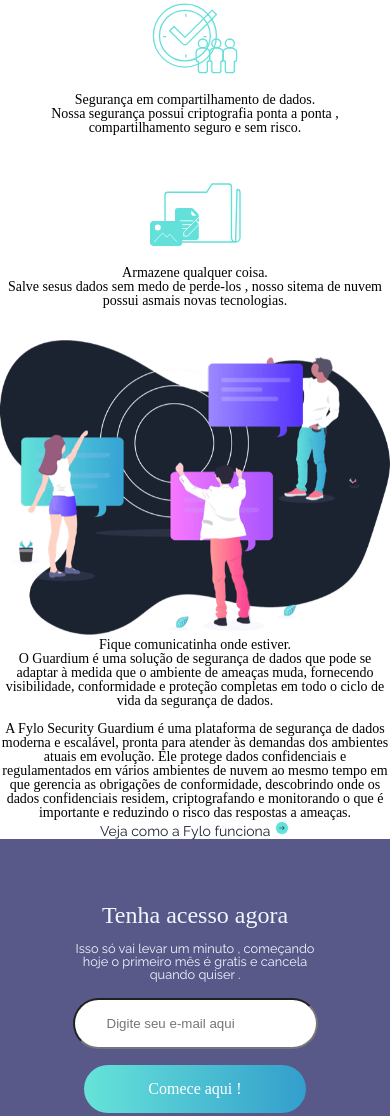
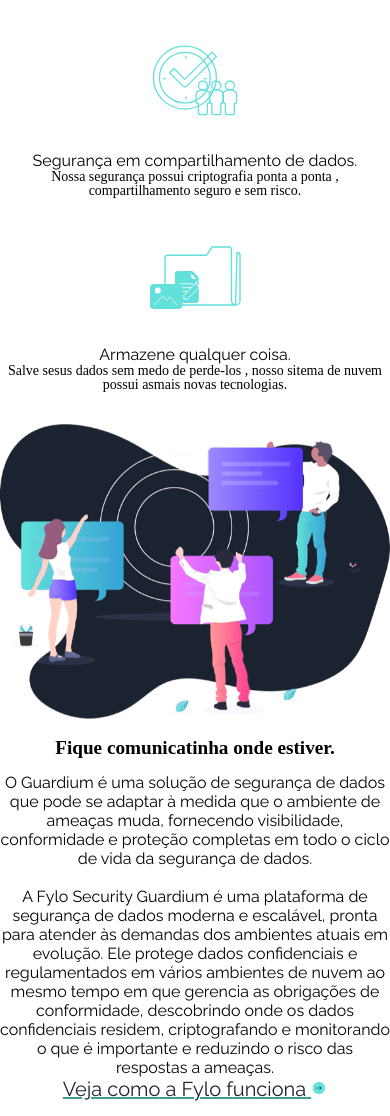
Before and after one commit to DocCaio/Fylo, a plain HTML site: page index.html in a window 390 px wide. Shown: the part 1181-2297 px from the top of the page. Drawn offline with nearby package versions, Linux system fonts and the light colour scheme.

Commit message:
mobile
finished

```diff
--- a/index.html
+++ b/index.html
@@ -48,25 +48,25 @@
 
       <div class="servicos_main-div-grid">
         <img class="servicos_main-div-img" src="/images/icon-access-anywhere.svg" alt="computador">
-        <h3 class="h3">Acesse seus arquivos em qualquer lugar.</h3>
+        <h3 class="servicos_main-div-text">Acesse seus arquivos em qualquer lugar.</h3>
         <p class="p">Você consigue acessar sesus arquivos pelo celula ,teblet ou desktop.</p>
      </div>
 
       <div  class="servicos_main-div-grid">
         <img  class="servicos_main-div-img"src="/images/icon-security.svg" alt="Shild">
-        <h3 class="h3">A segurança que você pode confiar.</h3>
+        <h3 class="servicos_main-div-text">A segurança que você pode confiar.</h3>
         <p class="p">Segurança 24 horas por dia com os profissionais mais capacitados do mercado.</p>
       </div>
 
       <div  class="servicos_main-div-grid">
         <img class="servicos_main-div-img" src="/images/icon-collaboration.svg" alt="Check">
-        <h3 class="h3">Segurança em compartilhamento de dados.</h3>
+        <h3 class="servicos_main-div-text">Segurança em compartilhamento de dados.</h3>
         <p class="p">Nossa segurança possui criptografia ponta a ponta , compartilhamento seguro e sem risco.</p>
       </div>
 
     <div  class="servicos_main-div-grid">
       <img class="servicos_main-div-img" src="/images/icon-any-file.svg" alt="folder">
-      <h3 class="h3">Armazene qualquer coisa.</h3>
+      <h3 class="servicos_main-div-text">Armazene qualquer coisa.</h3>
       <p class="p">Salve sesus dados sem medo de perde-los , nosso sitema de nuvem possui asmais novas tecnologias.</p>
       </li>
     </div>
--- a/styles/components/proditividade.css
+++ b/styles/components/proditividade.css
@@ -10,12 +10,39 @@
 }
 
 .produtividade_div-text {
-    font-weight: 400;
+    font-family: var(--fonte-primaria);
+    font-weight: 700;
+    font-size: 1.2rem;
+    margin-top: 1rem;
+
+}
+.produtividade_div-paragrafo {
+  font-family: var(--fonte-secundaria);
+  font-weight: 400 bolder;
+  line-height: 1rem;
+  line-height: normal;
+
+  font-size: 1rem;
+  margin-top: 1rem;
+
 
 }
 
 
-
 .produtividade_div-link {
     display: inline-flex;
+    font-family: var(--fonte-secundaria);
+    font-weight: 400 bolder;
+    line-height: 1rem;
+    line-height: normal;
+    font-size: 1rem;
+    color: hsl(170, 45%, 43%);
+    text-decoration: underline;
+    font-size: 1.25rem;
+    margin-bottom: 1rem;
+
   }
+
+  .produtividade_div-link:hover {
+    color: hsl(170, 42%, 22%);
+  }
--- a/styles/components/servicos.css
+++ b/styles/components/servicos.css
@@ -11,6 +11,16 @@
 
 }
 
+.servicos_main-div-text {
+  font-family: var(--fonte-secundaria);
+  font-weight: 400 bolder;
+  line-height: 1rem;
+  line-height: normal;
+
+  font-size: 1rem;
+  margin-top: 1rem;
+}
+
 .servicos_main-div-img {
    margin-top: 3rem;
    margin-bottom: 1rem;
```
Also changed, not shown: styles/components/footer.css (line endings or trailing spaces).
